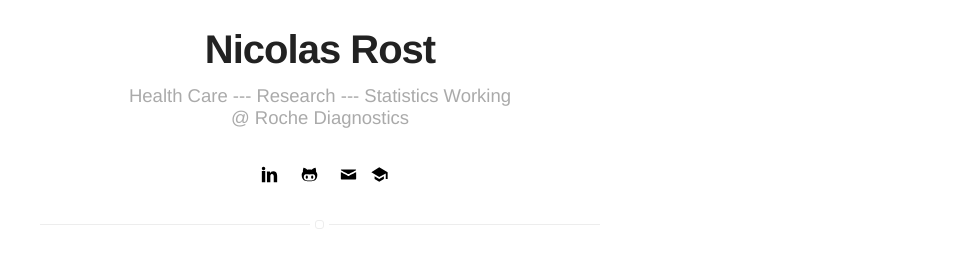
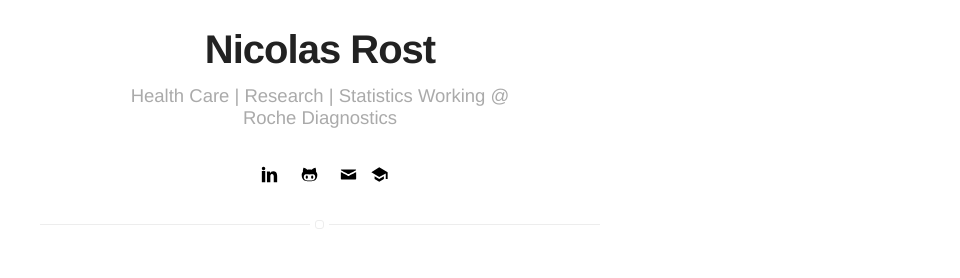
Before and after one commit to nicorost/nicorost.github.io, a Jekyll site: the page built from projects.html, in a window 1280 px wide. Shown: the part 262-540 px from the top of the page, without its empty margins (320-1280 px from the left). Built offline with Jekyll 4.4.1, drawn with Linux system fonts in a browser that asks for light colours; emoji names are drawn with the system emoji font; some of the changed lines change nothing that is shown.

Commit message:
formatting

```diff
--- a/_config.yml
+++ b/_config.yml
@@ -1,6 +1,6 @@
 # main text of home
 name: Nicolas Rost
-bio: Health Care --- Research --- Statistics Working @ Roche Diagnostics
+bio: Health Care&nbsp;|&nbsp;Research&nbsp;|&nbsp;Statistics Working @ Roche Diagnostics
 
 # SEO
 keywords: Psychology, Biological Psychology, Clinical Psychology, Mental Health, Psychiatry, Computational Psychiatry, Data Science, Munich, Statistics, Machine Learning, LMU, Data Scientist, Max Planck Institute of Psychiatry, Roche
```
